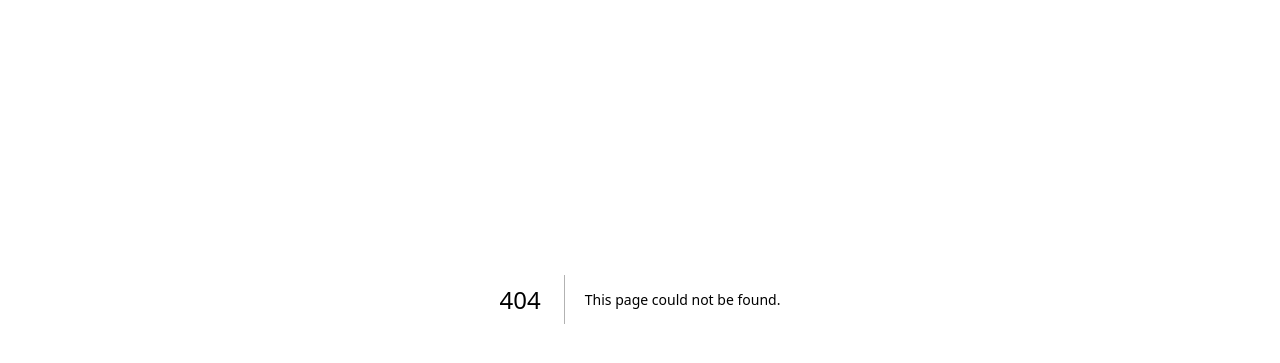
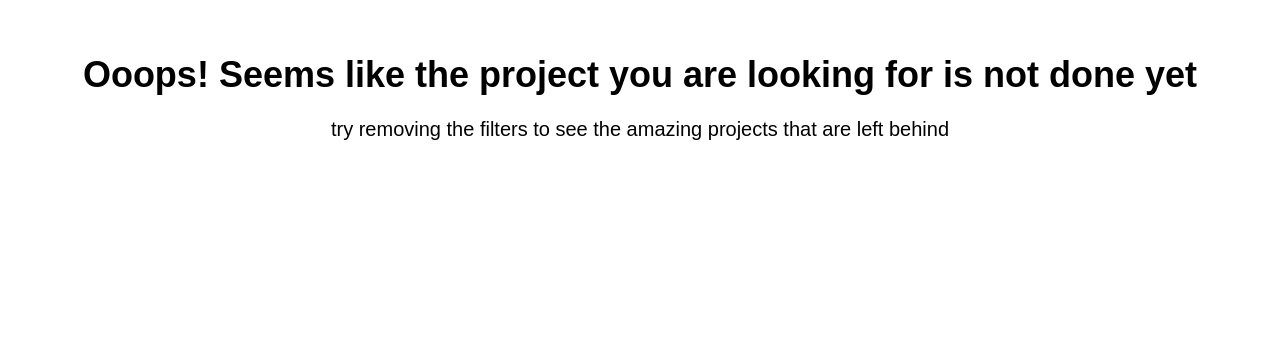
Before and after one commit to Kanna116/klaxe, a Next.js app: page /projects/components/projectsnotfound in a window 1280 px wide. Before the commit this address had no page. Shown: the part 101-464 px from the top of the page. Built offline with nearby package versions, Linux system fonts and the light colour scheme; a web font is replaced by a local one.

Commit message:
projects not found component created and used

```diff
--- /dev/null
+++ b/pages/projects/components/projectsnotfound.js
@@ -0,0 +1,12 @@
+import React from 'react'
+
+const ProjectsNotFound = () => {
+    return (
+        <div className='h-[50vh] w-full flex flex-col items-center justify-center gap-5'>
+            <h1 className='text-4xl font-semibold'>Ooops! Seems like the project you are looking for is not done yet</h1>
+            <p className='text-center text-xl font-light'>try removing the filters to see the amazing projects that are left behind</p>
+        </div>
+    )
+}
+
+export default ProjectsNotFound
--- a/pages/projects/index.js
+++ b/pages/projects/index.js
@@ -11,6 +11,7 @@ import ProjectCardType from './components/projectcardtype'
 import ProjectListType from './components/projectlisttype'
 import Sorting from './components/sorting'
 import projectdata from './projectdata'
+import ProjectsNotFound from './components/projectsnotfound'
 
 const Projects = () => {
     const [data, setData] = useState(projectdata);
@@ -65,10 +66,8 @@ const Projects = () => {
             }
             {
                 projects.length === 0 &&
-                <div className='h-[50vh] w-full flex flex-col items-center justify-center gap-5'>
-                    <h1 className='text-4xl font-semibold'>Ooops! Seems like the project you are looking for is not done yet</h1>
-                    <p className='text-center text-xl font-light'>try removing the filters to see the amazing projects that are left behind</p>
-                </div>
+                <ProjectsNotFound />
+
             }
 
             < Connect />
```
